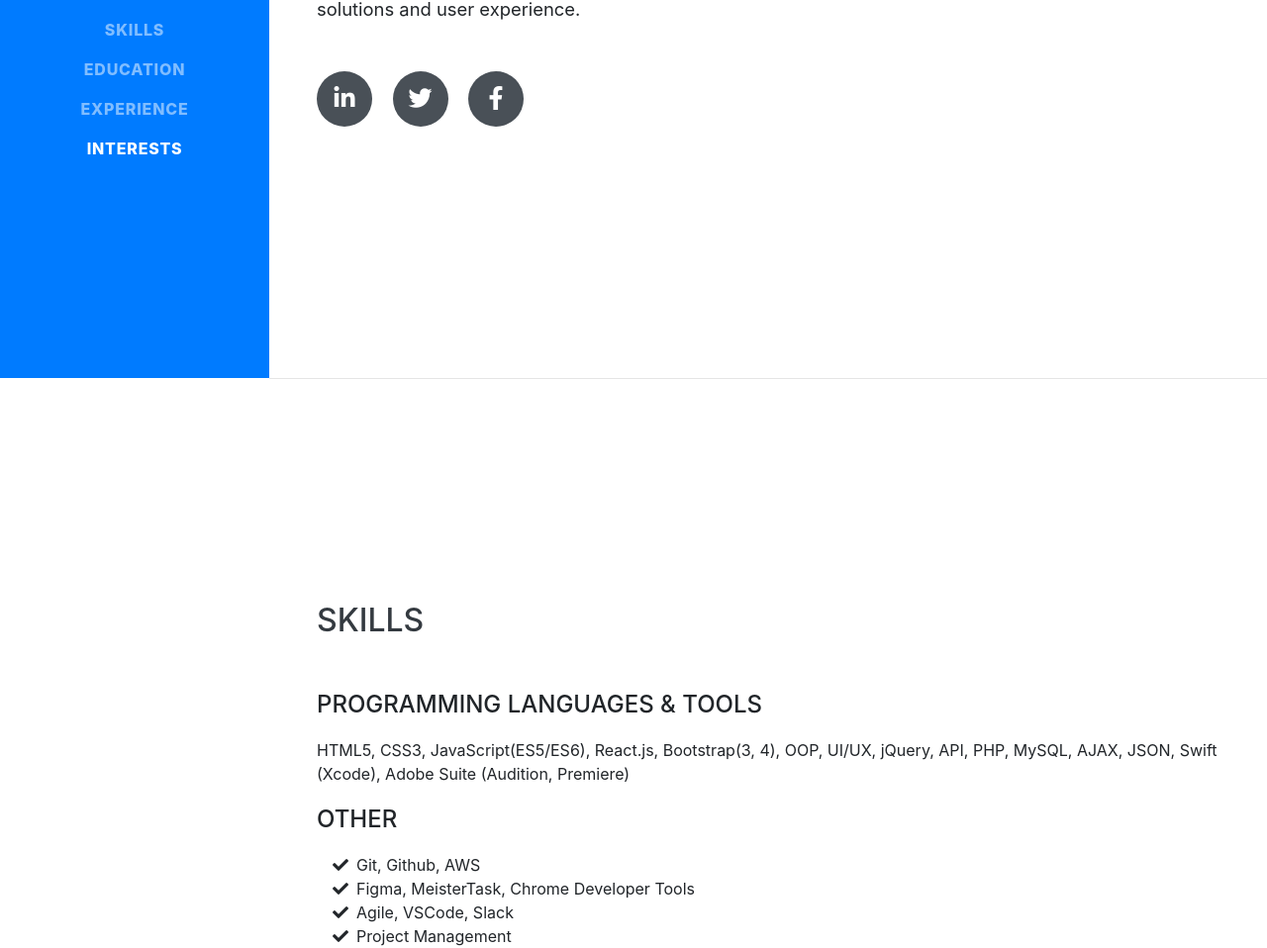
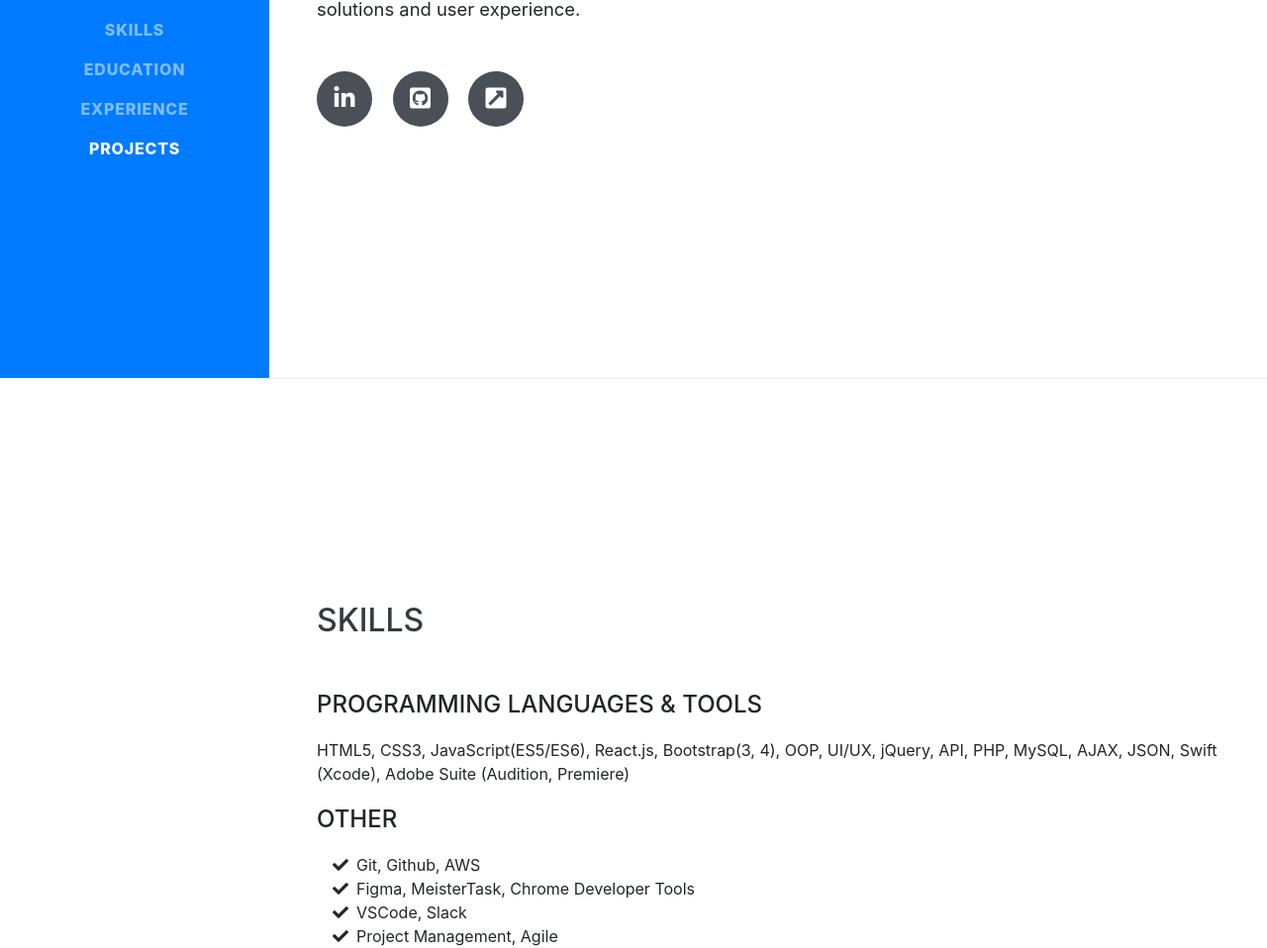
Before and after one commit to jphyr4/Portfolio, a website with bundled scripts: page startbootstrap-resume-gh-pages 2/index.html in a window 1280 px wide. Shown: the part 418-1376 px from the top of the page at 99% size. Built offline with nearby package versions, Linux system fonts and the light colour scheme; a web font is replaced by a local one.

Commit message:
updated site info

```diff
--- a/startbootstrap-resume-gh-pages 2/index.html
+++ b/startbootstrap-resume-gh-pages 2/index.html
@@ -51,7 +51,7 @@
           <a class="nav-link js-scroll-trigger" href="#experience">Experience</a>
         </li>
         <li class="nav-item">
-          <a class="nav-link js-scroll-trigger" href="#interests">Interests</a>
+          <a class="nav-link js-scroll-trigger" href="#interests">Projects</a>
         </li>
 
       </ul>
@@ -74,11 +74,11 @@
             <i class="fab fa-linkedin-in"></i>
           </a>
 
-          <a href="#">
-            <i class="fab fa-twitter"></i>
+          <a href="https://github.com/jphyr4">
+            <i class="fab fa-github-square"></i>
           </a>
-          <a href="#">
-            <i class="fab fa-facebook-f"></i>
+          <a href="/Users/jacobpaulhassler/lfz/Portfolio/startbootstrap-resume-gh-pages 2/1:7:20.pdf">
+            <i class="fas fa-external-link-square-alt"></i>
           </a>
         </div>
       </div>
@@ -105,10 +105,10 @@
             Figma, MeisterTask, Chrome Developer Tools</li>
           <li>
             <i class="fa-li fa fa-check"></i>
-            Agile, VSCode, Slack</li>
+            VSCode, Slack</li>
           <li>
             <i class="fa-li fa fa-check"></i>
-            Project Management</li>
+            Project Management, Agile</li>
         </ul>
       </div>
     </section>
@@ -184,8 +184,8 @@
 
     <section class="resume-section p-3 p-lg-5 d-flex align-items-center" id="interests">
       <div class="w-100">
-        <h2 class="mb-5">Interests</h2>
-        <p>I'm a pretty laid back guy who's open to many things. I enjoy simple things such as video games and music, just as much as I love getting out of the house or traveling. I'm very interested in gaming hardware as well as high end-audio equipment.</p>One could refer to me as an "audiophile", if you will. When I'm not spending my time playing video games and listening to music on hardware that's too expensive for my budget, I appreciate spending time with my friends and family doing various different activities.
+        <h2 class="mb-5">Projects</h2>
+        <p>Insert Live Projects Here.
         <p class="mb-0"></p>
       </div>
     </section>
```
Also changed, not shown: 1 other file.
